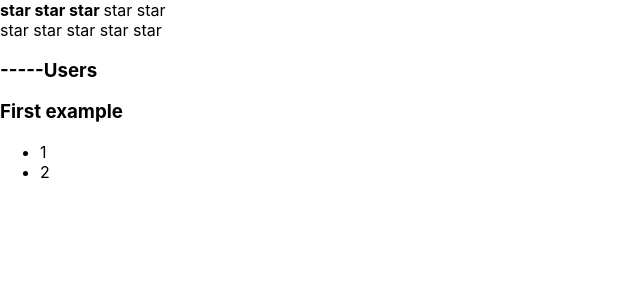
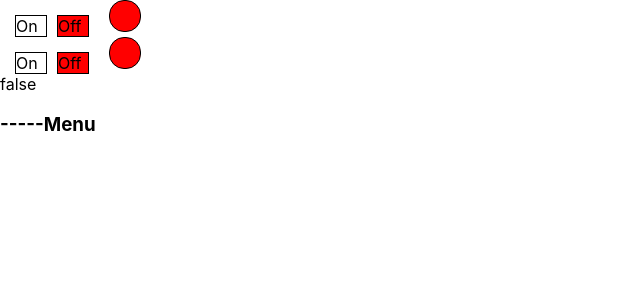
Before and after one commit to Mike-casper/react-detail, a React (Create React App) app: page / in a window 1280 px wide. Shown: the top 300 px of the page, without its empty margins (0-640 px from the left). Built offline with nearby package versions, Linux system fonts and the light colour scheme.

Commit message:
lesson 9 done "callback"

```diff
--- a/src/App.tsx
+++ b/src/App.tsx
@@ -6,6 +6,7 @@ import { Rating, RatingValueType} from './components/Rating/Rating';
 import { Onoff } from './components/OnOff/Onoff';
 import UncontroledAccordion from "./components/Accordion/UncontroledAccordion";
 import { UncontroledRating } from './components/Rating/UncontroledRating';
+import {UncontroledOnoff} from "./components/OnOff/UncontroledOnoff";
 
 
 
@@ -14,19 +15,20 @@ const App =() =>{
   console.log("App rendering")
     let [ratingValue, setRatingValue] = useState<RatingValueType>(3);
     let [accordionCollapsed, setAccordionCollapsed] = useState<boolean>(false);
+    let [switchOn, setswitchOn] = useState<boolean>(false);
   return(
     <div>
-        <Rating value={ratingValue}
-                onClick={setRatingValue}/>
-        {/*<Onoff/>*/}
-        {/*<Onoff/>*/}
+        {/*<Rating value={ratingValue}*/}
+        {/*        onClick={setRatingValue}/>*/}
+        <Onoff on={switchOn}/>
+        <UncontroledOnoff onChange={setswitchOn}/> {switchOn.toString()}
 
-        <UncontroledRating/>
-        {/*<UncontroledAccordion titleValue={"Menu"}/>*/}
-        <UncontroledAccordion titleValue={"Users"}/>
-        <Accordion titleValue={"First example"}
-                   collapsed={accordionCollapsed}
-        onClick={(collapsed)=>setAccordionCollapsed(!accordionCollapsed)}/>
+        {/*<UncontroledRating/>*/}
+        <UncontroledAccordion titleValue={"Menu"}/>
+        {/*<UncontroledAccordion titleValue={"Users"}/>*/}
+        {/*<Accordion titleValue={"First example"}*/}
+        {/*           collapsed={accordionCollapsed}*/}
+        {/*onClick={(collapsed)=>setAccordionCollapsed(!accordionCollapsed)}/>*/}
 
       {/*<PageTitle title={"This is APP component"}/>*/}
       {/*<PageTitle title={"My friends"}/>*/}
--- a/src/components/OnOff/Onoff.tsx
+++ b/src/components/OnOff/Onoff.tsx
@@ -1,7 +1,7 @@
 import React, {useState} from "react";
 
 type OnoffPropsType={
-    // on:boolean
+    on:boolean
 }
 
 export function Onoff(props:OnoffPropsType){
--- a/src/components/OnOff/UncontroledOnoff.tsx
+++ b/src/components/OnOff/UncontroledOnoff.tsx
@@ -1,10 +1,10 @@
 import React, {useState} from "react";
 
 type OnoffPropsType={
-    // on:boolean
+    onChange:(on:boolean)=>void
 }
 
-export function Onoff(props:OnoffPropsType){
+export function UncontroledOnoff(props:OnoffPropsType){
     console.log("onoff rendered")
     let [on, setOn] = useState(false);
     console.log(on)
@@ -33,10 +33,17 @@ export function Onoff(props:OnoffPropsType){
         marginLeft:"20px",
         backgroundColor: on ? "green" : "red"
     };
-
+    const onClicked=()=>{
+        setOn(true)
+        props.onChange(true)
+    }
+    const offClicked=()=>{
+        setOn(false)
+        props.onChange(false)
+    }
     return <div>
-        <div style={onStyle} onClick={()=>{setOn(true)}}>On</div>
-        <div style={offStyle} onClick={()=>{setOn(false)}}>Off</div>
+        <div style={onStyle} onClick={onClicked}>On</div>
+        <div style={offStyle} onClick={offClicked}>Off</div>
         <div style={indicateStyle}></div>
     </div>
 }
```
